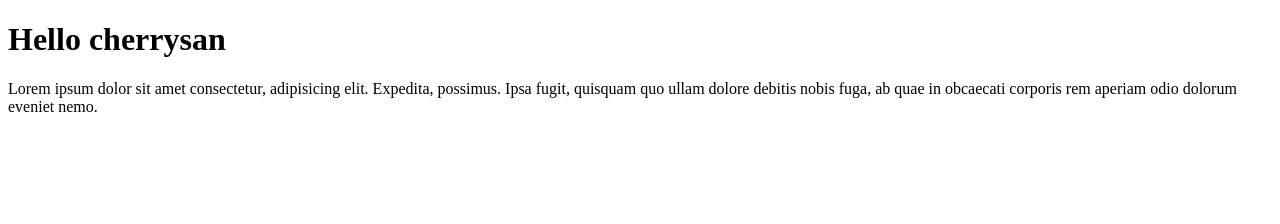
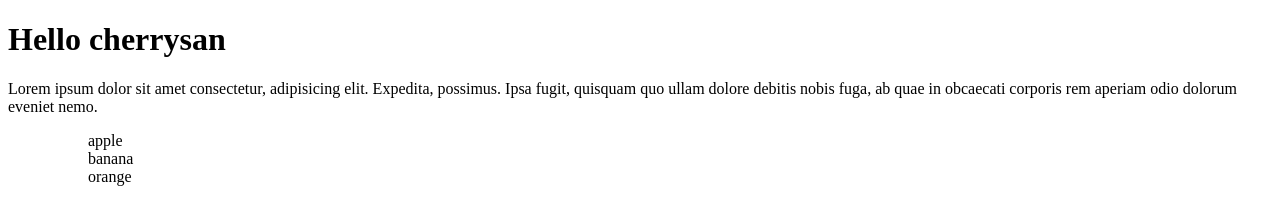
Before and after one commit to CherrySan314/newtesting, a plain HTML site: page index.html in a window 1280 px wide. Drawn offline with Linux system fonts and the light colour scheme.

Commit message:
third commit

```diff
--- a/index.html
+++ b/index.html
@@ -10,5 +10,10 @@
     <p>Lorem ipsum dolor sit amet consectetur, adipisicing elit. Expedita, possimus. Ipsa fugit, quisquam quo ullam dolore debitis nobis fuga, ab quae in obcaecati corporis rem aperiam odio dolorum eveniet nemo.
 
     </p>
+    <ul>
+        <ol>apple</ol>
+        <ol>banana</ol>
+        <ol>orange</ol>
+    </ul>
 </body>
 </html>
```
